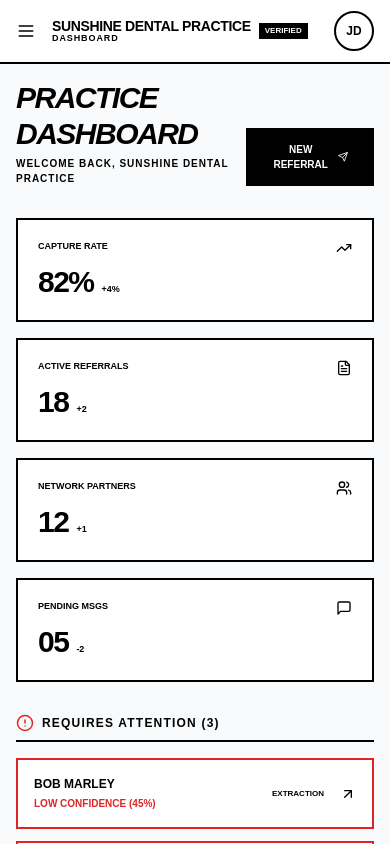
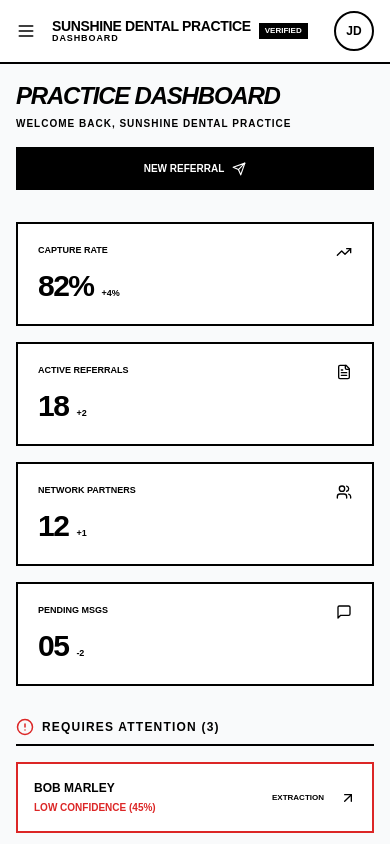
Before and after one commit to anton-g-kulikov/drtalk, a Next.js app: page /drtalk/dashboard in a window 390 px wide. Built offline with nearby package versions, Linux system fonts and the light colour scheme.

Commit message:
feat(ui): update dashboard for mobile screens

```diff
--- a/src/app/dashboard/page.tsx
+++ b/src/app/dashboard/page.tsx
@@ -16,22 +16,23 @@ export default function DashboardPage() {
       <div className="max-w-6xl mx-auto space-y-8">
 
         {/* Welcome Section */}
-        <div className="flex justify-between items-end">
+        <div className="flex flex-col sm:flex-row justify-between items-start sm:items-end gap-4">
           <div className="space-y-1">
-            <h2 className="text-3xl font-bold uppercase tracking-tighter italic">Practice Dashboard</h2>
+            <h2 className="text-2xl sm:text-3xl font-bold uppercase tracking-tighter italic">Practice Dashboard</h2>
             <p className="text-[10px] text-muted-foreground uppercase font-bold tracking-widest">
               Welcome back, Sunshine Dental Practice
             </p>
           </div>
-          <div className="flex gap-4">
+          <div className="flex gap-4 w-full sm:w-auto">
             <button
               onClick={() => router.push('/referrals')}
-              className="wireframe-button bg-black text-white text-[10px] uppercase px-6 py-3 flex items-center gap-2"
+              className="wireframe-button bg-black text-white text-[10px] uppercase px-6 py-3 flex items-center justify-center gap-2 flex-1 sm:flex-none"
             >
               New Referral <Send size={14} />
             </button>
           </div>
         </div>
+
 
         {/* Stats Grid */}
         <div className="grid grid-cols-1 md:grid-cols-4 gap-4">
@@ -96,6 +97,7 @@ export default function DashboardPage() {
               </button>
             </div>
 
+
             {/* Recent Messages */}
             <div className="space-y-4">
               <div className="flex items-center gap-2 border-b-2 border-black pb-2">
```
